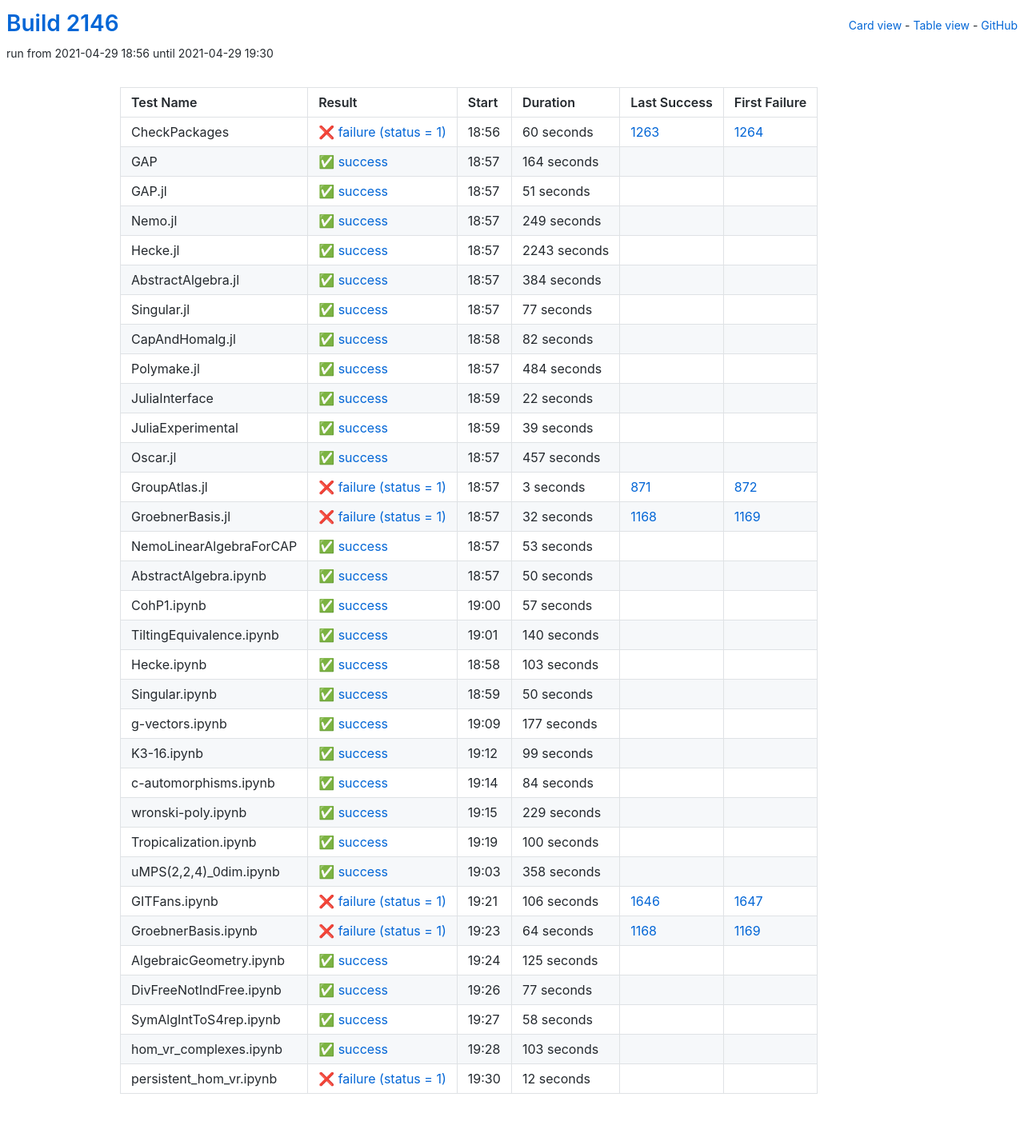
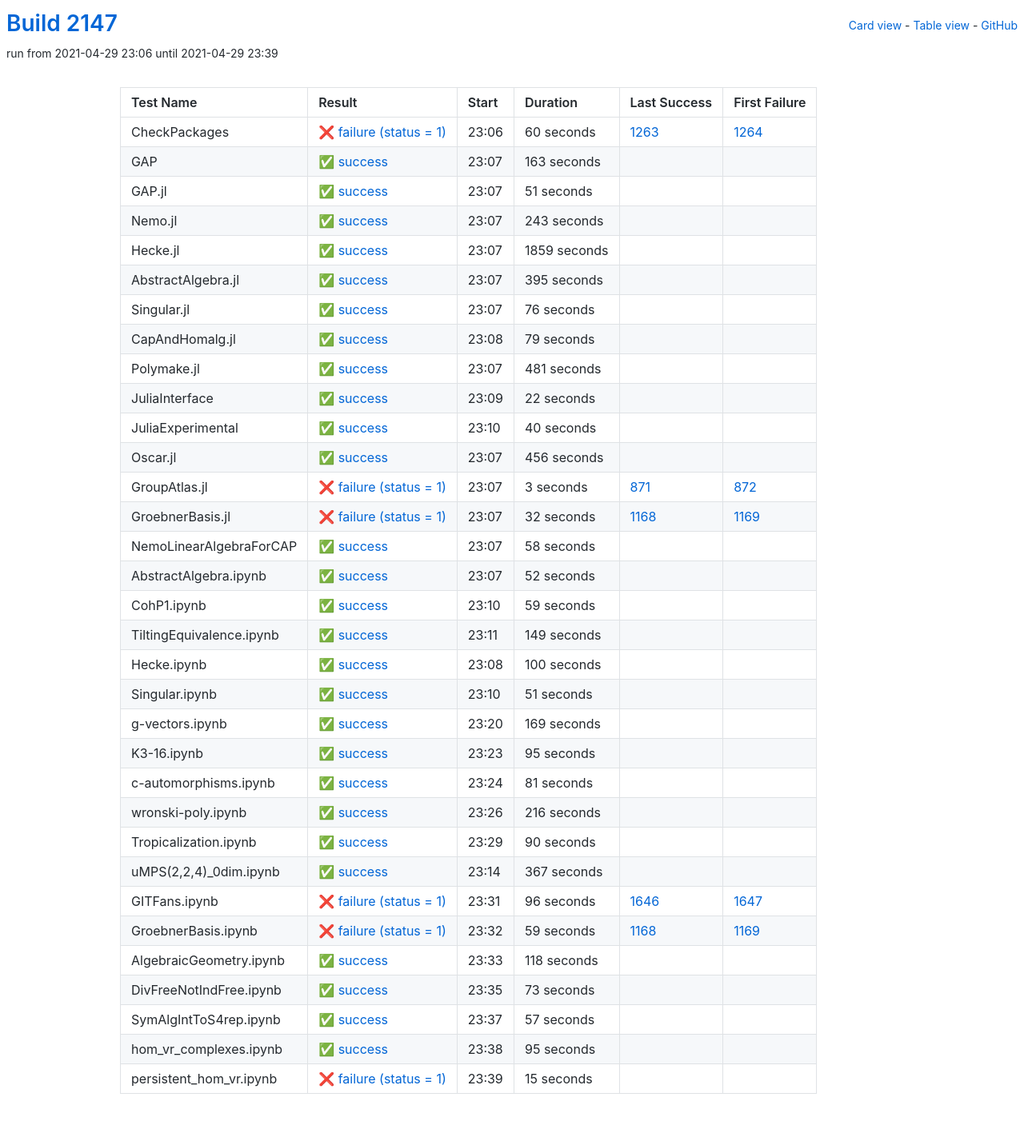
Before and after one commit to oscar-system/oscar-ci-status-stable, a Jekyll site: the page built from table.html, in a window 1280 px wide. Shown: the whole page at 80% size. Built offline with Jekyll 4.4.1, drawn with Linux system fonts in a browser that asks for light colours.

Commit message:
Build #2147

```diff
--- a/_data/ci.yml
+++ b/_data/ci.yml
@@ -1,6 +1,6 @@
 ---
-build: 2146
-build_url: https://oscarci.mathematik.uni-kl.de/job/oscar-stable/2146/
+build: 2147
+build_url: https://oscarci.mathematik.uni-kl.de/job/oscar-stable/2147/
 job: oscar-stable
 organization: oscar-system
 repo: oscar-ci-status-stable
@@ -8,8 +8,8 @@ repourl: https://github.com/oscar-system/oscar-ci-status-stable
 tests:
 - name: CheckPackages
   id: checkpackages
-  log: https://oscarci.mathematik.uni-kl.de/job/oscar-stable/2146/artifact/logs/build-2146/CheckPackages.log
-  start: 2021-04-29 18:56
+  log: https://oscarci.mathematik.uni-kl.de/job/oscar-stable/2147/artifact/logs/build-2147/CheckPackages.log
+  start: 2021-04-29 23:06
   success: false
   exitcode: 1
   status: failure
@@ -20,20 +20,20 @@ tests:
   first_failure_url: https://oscarci.mathematik.uni-kl.de/job/oscar-stable/1264/
 - name: GAP
   id: gap
-  log: https://oscarci.mathematik.uni-kl.de/job/oscar-stable/2146/artifact/logs/build-2146/GAP.log
-  start: 2021-04-29 18:57
+  log: https://oscarci.mathematik.uni-kl.de/job/oscar-stable/2147/artifact/logs/build-2147/GAP.log
+  start: 2021-04-29 23:07
   success: true
   exitcode: 0
   status: success
-  duration: 164
+  duration: 163
   last_success: false
   last_success_url:
   first_failure: false
   first_failure_url:
 - name: GAP.jl
   id: gap-jl
-  log: https://oscarci.mathematik.uni-kl.de/job/oscar-stable/2146/artifact/logs/build-2146/GAP.jl.log
-  start: 2021-04-29 18:57
+  log: https://oscarci.mathematik.uni-kl.de/job/oscar-stable/2147/artifact/logs/build-2147/GAP.jl.log
+  start: 2021-04-29 23:07
   success: true
   exitcode: 0
   status: success
@@ -44,80 +44,80 @@ tests:
   first_failure_url:
 - name: Nemo.jl
   id: nemo-jl
-  log: https://oscarci.mathematik.uni-kl.de/job/oscar-stable/2146/artifact/logs/build-2146/Nemo.jl.log
-  start: 2021-04-29 18:57
+  log: https://oscarci.mathematik.uni-kl.de/job/oscar-stable/2147/artifact/logs/build-2147/Nemo.jl.log
+  start: 2021-04-29 23:07
   success: true
   exitcode: 0
   status: success
-  duration: 249
+  duration: 243
   last_success: false
   last_success_url:
   first_failure: false
   first_failure_url:
 - name: Hecke.jl
   id: hecke-jl
-  log: https://oscarci.mathematik.uni-kl.de/job/oscar-stable/2146/artifact/logs/build-2146/Hecke.jl.log
-  start: 2021-04-29 18:57
+  log: https://oscarci.mathematik.uni-kl.de/job/oscar-stable/2147/artifact/logs/build-2147/Hecke.jl.log
+  start: 2021-04-29 23:07
   success: true
   exitcode: 0
   status: success
-  duration: 2243
+  duration: 1859
   last_success: false
   last_success_url:
   first_failure: false
   first_failure_url:
 - name: AbstractAlgebra.jl
   id: abstractalgebra-jl
-  log: https://oscarci.mathematik.uni-kl.de/job/oscar-stable/2146/artifact/logs/build-2146/AbstractAlgebra.jl.log
-  start: 2021-04-29 18:57
+  log: https://oscarci.mathematik.uni-kl.de/job/oscar-stable/2147/artifact/logs/build-2147/AbstractAlgebra.jl.log
+  start: 2021-04-29 23:07
   success: true
   exitcode: 0
   status: success
-  duration: 384
+  duration: 395
   last_success: false
   last_success_url:
   first_failure: false
   first_failure_url:
 - name: Singular.jl
   id: singular-jl
-  log: https://oscarci.mathematik.uni-kl.de/job/oscar-stable/2146/artifact/logs/build-2146/Singular.jl.log
-  start: 2021-04-29 18:57
+  log: https://oscarci.mathematik.uni-kl.de/job/oscar-stable/2147/artifact/logs/build-2147/Singular.jl.log
+  start: 2021-04-29 23:07
   success: true
   exitcode: 0
   status: success
-  duration: 77
+  duration: 76
   last_success: false
   last_success_url:
   first_failure: false
   first_failure_url:
 - name: CapAndHomalg.jl
   id: capandhomalg-jl
-  log: https://oscarci.mathematik.uni-kl.de/job/oscar-stable/2146/artifact/logs/build-2146/CapAndHomalg.jl.log
-  start: 2021-04-29 18:58
+  log: https://oscarci.mathematik.uni-kl.de/job/oscar-stable/2147/artifact/logs/build-2147/CapAndHomalg.jl.log
+  start: 2021-04-29 23:08
   success: true
   exitcode: 0
   status: success
-  duration: 82
+  duration: 79
   last_success: false
   last_success_url:
   first_failure: false
   first_failure_url:
 - name: Polymake.jl
   id: polymake-jl
-  log: https://oscarci.mathematik.uni-kl.de/job/oscar-stable/2146/artifact/logs/build-2146/Polymake.jl.log
-  start: 2021-04-29 18:57
+  log: https://oscarci.mathematik.uni-kl.de/job/oscar-stable/2147/artifact/logs/build-2147/Polymake.jl.log
+  start: 2021-04-29 23:07
   success: true
   exitcode: 0
   status: success
-  duration: 484
+  duration: 481
   last_success: false
   last_success_url:
   first_failure: false
   first_failure_url:
 - name: JuliaInterface
   id: juliainterface
-  log: https://oscarci.mathematik.uni-kl.de/job/oscar-stable/2146/artifact/logs/build-2146/JuliaInterface.log
-  start: 2021-04-29 18:59
+  log: https://oscarci.mathematik.uni-kl.de/job/oscar-stable/2147/artifact/logs/build-2147/JuliaInterface.log
+  start: 2021-04-29 23:09
   success: true
   exitcode: 0
   status: success
@@ -128,32 +128,32 @@ tests:
   first_failure_url:
 - name: JuliaExperimental
   id: juliaexperimental
-  log: https://oscarci.mathematik.uni-kl.de/job/oscar-stable/2146/artifact/logs/build-2146/JuliaExperimental.log
-  start: 2021-04-29 18:59
+  log: https://oscarci.mathematik.uni-kl.de/job/oscar-stable/2147/artifact/logs/build-2147/JuliaExperimental.log
+  start: 2021-04-29 23:10
   success: true
   exitcode: 0
   status: success
-  duration: 39
+  duration: 40
   last_success: false
   last_success_url:
   first_failure: false
   first_failure_url:
 - name: Oscar.jl
   id: oscar-jl
-  log: https://oscarci.mathematik.uni-kl.de/job/oscar-stable/2146/artifact/logs/build-2146/Oscar.jl.log
-  start: 2021-04-29 18:57
+  log: https://oscarci.mathematik.uni-kl.de/job/oscar-stable/2147/artifact/logs/build-2147/Oscar.jl.log
+  start: 2021-04-29 23:07
   success: true
   exitcode: 0
   status: success
-  duration: 457
+  duration: 456
   last_success: false
   last_success_url:
   first_failure: false
   first_failure_url:
 - name: GroupAtlas.jl
   id: groupatlas-jl
-  log: https://oscarci.mathematik.uni-kl.de/job/oscar-stable/2146/artifact/logs/build-2146/GroupAtlas.jl.log
-  start: 2021-04-29 18:57
+  log: https://oscarci.mathematik.uni-kl.de/job/oscar-stable/2147/artifact/logs/build-2147/GroupAtlas.jl.log
+  start: 2021-04-29 23:07
   success: false
   exitcode: 1
   status: failure
@@ -164,8 +164,8 @@ tests:
   first_failure_url: https://oscarci.mathematik.uni-kl.de/job/oscar-stable/872/
 - name: GroebnerBasis.jl
   id: groebnerbasis-jl
-  log: https://oscarci.mathematik.uni-kl.de/job/oscar-stable/2146/artifact/logs/build-2146/GroebnerBasis.jl.log
-  start: 2021-04-29 18:57
+  log: https://oscarci.mathematik.uni-kl.de/job/oscar-stable/2147/artifact/logs/build-2147/GroebnerBasis.jl.log
+  start: 2021-04-29 23:07
   success: false
   exitcode: 1
   status: failure
@@ -176,32 +176,200 @@ tests:
   first_failure_url: https://oscarci.mathematik.uni-kl.de/job/oscar-stable/1169/
 - name: NemoLinearAlgebraForCAP
   id: nemolinearalgebraforcap
-  log: https://oscarci.mathematik.uni-kl.de/job/oscar-stable/2146/artifact/logs/build-2146/NemoLinearAlgebraForCAP.log
-  start: 2021-04-29 18:57
+  log: https://oscarci.mathematik.uni-kl.de/job/oscar-stable/2147/artifact/logs/build-2147/NemoLinearAlgebraForCAP.log
+  start: 2021-04-29 23:07
   success: true
   exitcode: 0
   status: success
-  duration: 53
+  duration: 58
   last_success: false
   last_success_url:
   first_failure: false
   first_failure_url:
 - name: AbstractAlgebra.ipynb
   id: abstractalgebra-ipynb
-  log: https://oscarci.mathematik.uni-kl.de/job/oscar-stable/2146/artifact/logs/build-2146/AbstractAlgebra.ipynb.log
-  start: 2021-04-29 18:57
+  log: https://oscarci.mathematik.uni-kl.de/job/oscar-stable/2147/artifact/logs/build-2147/AbstractAlgebra.ipynb.log
+  start: 2021-04-29 23:07
   success: true
   exitcode: 0
   status: success
-  duration: 50
+  duration: 52
   last_success: false
   last_success_url:
   first_failure: false
   first_failure_url:
 - name: CohP1.ipynb
   id: cohp1-ipynb
-  log: https://oscarci.mathematik.uni-kl.de/job/oscar-stable/2146/artifact/logs/build-2146/CohP1.ipynb.log
-  start: 2021-04-29 19:00
+  log: https://oscarci.mathematik.uni-kl.de/job/oscar-stable/2147/artifact/logs/build-2147/CohP1.ipynb.log
+  start: 2021-04-29 23:10
+  success: true
+  exitcode: 0
+  status: success
+  duration: 59
+  last_success: false
+  last_success_url:
+  first_failure: false
+  first_failure_url:
+- name: TiltingEquivalence.ipynb
+  id: tiltingequivalence-ipynb
+  log: https://oscarci.mathematik.uni-kl.de/job/oscar-stable/2147/artifact/logs/build-2147/TiltingEquivalence.ipynb.log
+  start: 2021-04-29 23:11
+  success: true
+  exitcode: 0
+  status: success
+  duration: 149
+  last_success: false
+  last_success_url:
+  first_failure: false
+  first_failure_url:
+- name: Hecke.ipynb
+  id: hecke-ipynb
+  log: https://oscarci.mathematik.uni-kl.de/job/oscar-stable/2147/artifact/logs/build-2147/Hecke.ipynb.log
+  start: 2021-04-29 23:08
+  success: true
+  exitcode: 0
+  status: success
+  duration: 100
+  last_success: false
+  last_success_url:
+  first_failure: false
+  first_failure_url:
+- name: Singular.ipynb
+  id: singular-ipynb
+  log: https://oscarci.mathematik.uni-kl.de/job/oscar-stable/2147/artifact/logs/build-2147/Singular.ipynb.log
+  start: 2021-04-29 23:10
+  success: true
+  exitcode: 0
+  status: success
+  duration: 51
+  last_success: false
+  last_success_url:
+  first_failure: false
+  first_failure_url:
+- name: g-vectors.ipynb
+  id: g-vectors-ipynb
+  log: https://oscarci.mathematik.uni-kl.de/job/oscar-stable/2147/artifact/logs/build-2147/g-vectors.ipynb.log
+  start: 2021-04-29 23:20
+  success: true
+  exitcode: 0
+  status: success
+  duration: 169
+  last_success: false
+  last_success_url:
+  first_failure: false
+  first_failure_url:
+- name: K3-16.ipynb
+  id: k3-16-ipynb
+  log: https://oscarci.mathematik.uni-kl.de/job/oscar-stable/2147/artifact/logs/build-2147/K3-16.ipynb.log
+  start: 2021-04-29 23:23
+  success: true
+  exitcode: 0
+  status: success
+  duration: 95
+  last_success: false
+  last_success_url:
+  first_failure: false
+  first_failure_url:
+- name: c-automorphisms.ipynb
+  id: c-automorphisms-ipynb
+  log: https://oscarci.mathematik.uni-kl.de/job/oscar-stable/2147/artifact/logs/build-2147/c-automorphisms.ipynb.log
+  start: 2021-04-29 23:24
+  success: true
+  exitcode: 0
+  status: success
+  duration: 81
+  last_success: false
+  last_success_url:
+  first_failure: false
+  first_failure_url:
+- name: wronski-poly.ipynb
+  id: wronski-poly-ipynb
+  log: https://oscarci.mathematik.uni-kl.de/job/oscar-stable/2147/artifact/logs/build-2147/wronski-poly.ipynb.log
+  start: 2021-04-29 23:26
+  success: true
+  exitcode: 0
+  status: success
+  duration: 216
+  last_success: false
+  last_success_url:
+  first_failure: false
+  first_failure_url:
+- name: Tropicalization.ipynb
+  id: tropicalization-ipynb
+  log: https://oscarci.mathematik.uni-kl.de/job/oscar-stable/2147/artifact/logs/build-2147/Tropicalization.ipynb.log
+  start: 2021-04-29 23:29
+  success: true
+  exitcode: 0
+  status: success
+  duration: 90
+  last_success: false
+  last_success_url:
+  first_failure: false
+  first_failure_url:
+- name: uMPS(2,2,4)_0dim.ipynb
+  id: umps-2-2-4-0dim-ipynb
+  log: https://oscarci.mathematik.uni-kl.de/job/oscar-stable/2147/artifact/logs/build-2147/uMPS-2-2-4-_0dim.ipynb.log
+  start: 2021-04-29 23:14
+  success: true
+  exitcode: 0
+  status: success
+  duration: 367
+  last_success: false
+  last_success_url:
+  first_failure: false
+  first_failure_url:
+- name: GITFans.ipynb
+  id: gitfans-ipynb
+  log: https://oscarci.mathematik.uni-kl.de/job/oscar-stable/2147/artifact/logs/build-2147/GITFans.ipynb.log
+  start: 2021-04-29 23:31
+  success: false
+  exitcode: 1
+  status: failure
+  duration: 96
+  last_success: 1646
+  last_success_url: https://oscarci.mathematik.uni-kl.de/job/oscar-stable/1646/
+  first_failure: 1647
+  first_failure_url: https://oscarci.mathematik.uni-kl.de/job/oscar-stable/1647/
+- name: GroebnerBasis.ipynb
+  id: groebnerbasis-ipynb
+  log: https://oscarci.mathematik.uni-kl.de/job/oscar-stable/2147/artifact/logs/build-2147/GroebnerBasis.ipynb.log
+  start: 2021-04-29 23:32
+  success: false
+  exitcode: 1
+  status: failure
+  duration: 59
+  last_success: 1168
+  last_success_url: https://oscarci.mathematik.uni-kl.de/job/oscar-stable/1168/
+  first_failure: 1169
+  first_failure_url: https://oscarci.mathematik.uni-kl.de/job/oscar-stable/1169/
+- name: AlgebraicGeometry.ipynb
+  id: algebraicgeometry-ipynb
+  log: https://oscarci.mathematik.uni-kl.de/job/oscar-stable/2147/artifact/logs/build-2147/AlgebraicGeometry.ipynb.log
+  start: 2021-04-29 23:33
+  success: true
+  exitcode: 0
+  status: success
+  duration: 118
+  last_success: false
+  last_success_url:
+  first_failure: false
+  first_failure_url:
+- name: DivFreeNotIndFree.ipynb
+  id: divfreenotindfree-ipynb
+  log: https://oscarci.mathematik.uni-kl.de/job/oscar-stable/2147/artifact/logs/build-2147/DivFreeNotIndFree.ipynb.log
+  start: 2021-04-29 23:35
+  success: true
+  exitcode: 0
+  status: success
+  duration: 73
+  last_success: false
+  last_success_url:
+  first_failure: false
+  first_failure_url:
+- name: SymAlgIntToS4rep.ipynb
+  id: symalginttos4rep-ipynb
+  log: https://oscarci.mathematik.uni-kl.de/job/oscar-stable/2147/artifact/logs/build-2147/SymAlgIntToS4rep.ipynb.log
+  start: 2021-04-29 23:37
   success: true
   exitcode: 0
   status: success
@@ -210,194 +378,26 @@ tests:
   last_success_url:
   first_failure: false
   first_failure_url:
-- name: TiltingEquivalence.ipynb
-  id: tiltingequivalence-ipynb
-  log: https://oscarci.mathematik.uni-kl.de/job/oscar-stable/2146/artifact/logs/build-2146/TiltingEquivalence.ipynb.log
-  start: 2021-04-29 19:01
+- name: hom_vr_complexes.ipynb
+  id: hom-vr-complexes-ipynb
+  log: https://oscarci.mathematik.uni-kl.de/job/oscar-stable/2147/artifact/logs/build-2147/hom_vr_complexes.ipynb.log
+  start: 2021-04-29 23:38
   success: true
   exitcode: 0
   status: success
-  duration: 140
-  last_success: false
-  last_success_url:
-  first_failure: false
-  first_failure_url:
-- name: Hecke.ipynb
-  id: hecke-ipynb
-  log: https://oscarci.mathematik.uni-kl.de/job/oscar-stable/2146/artifact/logs/build-2146/Hecke.ipynb.log
-  start: 2021-04-29 18:58
-  success: true
-  exitcode: 0
-  status: success
-  duration: 103
-  last_success: false
-  last_success_url:
-  first_failure: false
-  first_failure_url:
-- name: Singular.ipynb
-  id: singular-ipynb
-  log: https://oscarci.mathematik.uni-kl.de/job/oscar-stable/2146/artifact/logs/build-2146/Singular.ipynb.log
-  start: 2021-04-29 18:59
-  success: true
-  exitcode: 0
-  status: success
-  duration: 50
-  last_success: false
-  last_success_url:
-  first_failure: false
-  first_failure_url:
-- name: g-vectors.ipynb
-  id: g-vectors-ipynb
-  log: https://oscarci.mathematik.uni-kl.de/job/oscar-stable/2146/artifact/logs/build-2146/g-vectors.ipynb.log
-  start: 2021-04-29 19:09
-  success: true
-  exitcode: 0
-  status: success
-  duration: 177
-  last_success: false
-  last_success_url:
-  first_failure: false
-  first_failure_url:
-- name: K3-16.ipynb
-  id: k3-16-ipynb
-  log: https://oscarci.mathematik.uni-kl.de/job/oscar-stable/2146/artifact/logs/build-2146/K3-16.ipynb.log
-  start: 2021-04-29 19:12
-  success: true
-  exitcode: 0
-  status: success
-  duration: 99
-  last_success: false
-  last_success_url:
-  first_failure: false
-  first_failure_url:
-- name: c-automorphisms.ipynb
-  id: c-automorphisms-ipynb
-  log: https://oscarci.mathematik.uni-kl.de/job/oscar-stable/2146/artifact/logs/build-2146/c-automorphisms.ipynb.log
-  start: 2021-04-29 19:14
-  success: true
-  exitcode: 0
-  status: success
-  duration: 84
-  last_success: false
-  last_success_url:
-  first_failure: false
-  first_failure_url:
-- name: wronski-poly.ipynb
-  id: wronski-poly-ipynb
-  log: https://oscarci.mathematik.uni-kl.de/job/oscar-stable/2146/artifact/logs/build-2146/wronski-poly.ipynb.log
-  start: 2021-04-29 19:15
-  success: true
-  exitcode: 0
-  status: success
-  duration: 229
-  last_success: false
-  last_success_url:
-  first_failure: false
-  first_failure_url:
-- name: Tropicalization.ipynb
-  id: tropicalization-ipynb
-  log: https://oscarci.mathematik.uni-kl.de/job/oscar-stable/2146/artifact/logs/build-2146/Tropicalization.ipynb.log
-  start: 2021-04-29 19:19
-  success: true
-  exitcode: 0
-  status: success
-  duration: 100
-  last_success: false
-  last_success_url:
-  first_failure: false
-  first_failure_url:
-- name: uMPS(2,2,4)_0dim.ipynb
-  id: umps-2-2-4-0dim-ipynb
-  log: https://oscarci.mathematik.uni-kl.de/job/oscar-stable/2146/artifact/logs/build-2146/uMPS-2-2-4-_0dim.ipynb.log
-  start: 2021-04-29 19:03
-  success: true
-  exitcode: 0
-  status: success
-  duration: 358
-  last_success: false
-  last_success_url:
-  first_failure: false
-  first_failure_url:
-- name: GITFans.ipynb
-  id: gitfans-ipynb
-  log: https://oscarci.mathematik.uni-kl.de/job/oscar-stable/2146/artifact/logs/build-2146/GITFans.ipynb.log
-  start: 2021-04-29 19:21
-  success: false
-  exitcode: 1
-  status: failure
-  duration: 106
-  last_success: 1646
-  last_success_url: https://oscarci.mathematik.uni-kl.de/job/oscar-stable/1646/
-  first_failure: 1647
-  first_failure_url: https://oscarci.mathematik.uni-kl.de/job/oscar-stable/1647/
-- name: GroebnerBasis.ipynb
-  id: groebnerbasis-ipynb
-  log: https://oscarci.mathematik.uni-kl.de/job/oscar-stable/2146/artifact/logs/build-2146/GroebnerBasis.ipynb.log
-  start: 2021-04-29 19:23
-  success: false
-  exitcode: 1
-  status: failure
-  duration: 64
-  last_success: 1168
-  last_success_url: https://oscarci.mathematik.uni-kl.de/job/oscar-stable/1168/
-  first_failure: 1169
-  first_failure_url: https://oscarci.mathematik.uni-kl.de/job/oscar-stable/1169/
-- name: AlgebraicGeometry.ipynb
-  id: algebraicgeometry-ipynb
-  log: https://oscarci.mathematik.uni-kl.de/job/oscar-stable/2146/artifact/logs/build-2146/AlgebraicGeometry.ipynb.log
-  start: 2021-04-29 19:24
-  success: true
-  exitcode: 0
-  status: success
-  duration: 125
-  last_success: false
-  last_success_url:
-  first_failure: false
-  first_failure_url:
-- name: DivFreeNotIndFree.ipynb
-  id: divfreenotindfree-ipynb
-  log: https://oscarci.mathematik.uni-kl.de/job/oscar-stable/2146/artifact/logs/build-2146/DivFreeNotIndFree.ipynb.log
-  start: 2021-04-29 19:26
-  success: true
-  exitcode: 0
-  status: success
-  duration: 77
-  last_success: false
-  last_success_url:
-  first_failure: false
-  first_failure_url:
-- name: SymAlgIntToS4rep.ipynb
-  id: symalginttos4rep-ipynb
-  log: https://oscarci.mathematik.uni-kl.de/job/oscar-stable/2146/artifact/logs/build-2146/SymAlgIntToS4rep.ipynb.log
-  start: 2021-04-29 19:27
-  success: true
-  exitcode: 0
-  status: success
-  duration: 58
-  last_success: false
-  last_success_url:
-  first_failure: false
-  first_failure_url:
-- name: hom_vr_complexes.ipynb
-  id: hom-vr-complexes-ipynb
-  log: https://oscarci.mathematik.uni-kl.de/job/oscar-stable/2146/artifact/logs/build-2146/hom_vr_complexes.ipynb.log
-  start: 2021-04-29 19:28
-  success: true
-  exitcode: 0
-  status: success
-  duration: 103
+  duration: 95
   last_success: false
   last_success_url:
   first_failure: false
   first_failure_url:
 - name: persistent_hom_vr.ipynb
   id: persistent-hom-vr-ipynb
-  log: https://oscarci.mathematik.uni-kl.de/job/oscar-stable/2146/artifact/logs/build-2146/persistent_hom_vr.ipynb.log
-  start: 2021-04-29 19:30
+  log: https://oscarci.mathematik.uni-kl.de/job/oscar-stable/2147/artifact/logs/build-2147/persistent_hom_vr.ipynb.log
+  start: 2021-04-29 23:39
   success: false
   exitcode: 1
   status: failure
-  duration: 12
+  duration: 15
   last_success: false
   last_success_url:
   first_failure: false
```
Also changed, not shown: README.md.
